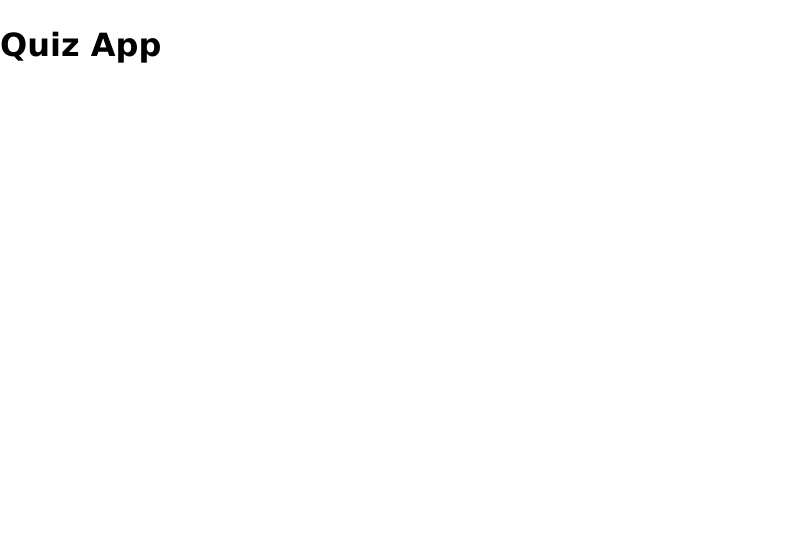
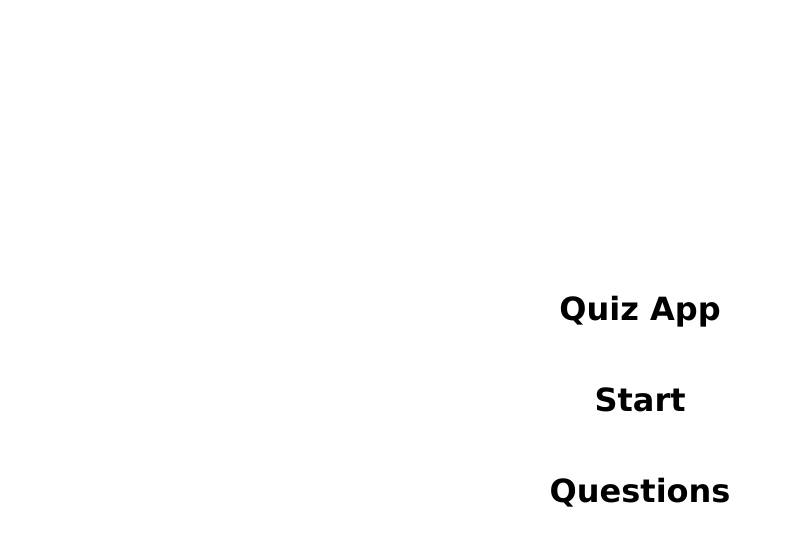
Before and after one commit to AlenaTih/Quiz-App, a React (Vite) app: page / in a window 1280 px wide. Shown: the top 546 px of the page, without its empty margins (0-791 px from the left). Built offline with nearby package versions, Linux system fonts and the light colour scheme.

Commit message:
Adding Start and Questions pages

```diff
--- a/src/App.css
+++ b/src/App.css
@@ -10,10 +10,21 @@
 .app-container {
   display: flex;
   flex-direction: column;
+  justify-content: center;
+  align-items: center;
   height: 100vh;
   width: 100%;
   overflow-x: hidden; /* Prevents horizontal scrolling */
   padding: 0;
+}
+
+.start,
+.questions {
+  display: flex;
+  flex-direction: column;
+  justify-content: center;
+  align-items: center;
+  width: 100%;
 }
 
 /* Buttons */
--- a/src/App.tsx
+++ b/src/App.tsx
@@ -1,9 +1,13 @@
+import Start from "./components/Start.tsx"
+import Questions from "./components/Questions.tsx"
 import "./App.css"
 
 function App() {
   return (
     <div className="app-container">
       <h1>Quiz App</h1>
+      <Start />
+      <Questions />
     </div>
   )
 }
--- /dev/null
+++ b/src/components/Questions.tsx
@@ -0,0 +1,9 @@
+function Questions() {
+    return (
+        <div className="questions">
+            <h1>Questions</h1>
+        </div>
+    )
+}
+
+export default Questions
--- /dev/null
+++ b/src/components/Start.tsx
@@ -0,0 +1,9 @@
+function Start() {
+    return (
+        <div className="start">
+            <h1>Start</h1>
+        </div>
+    )
+}
+
+export default Start
```
